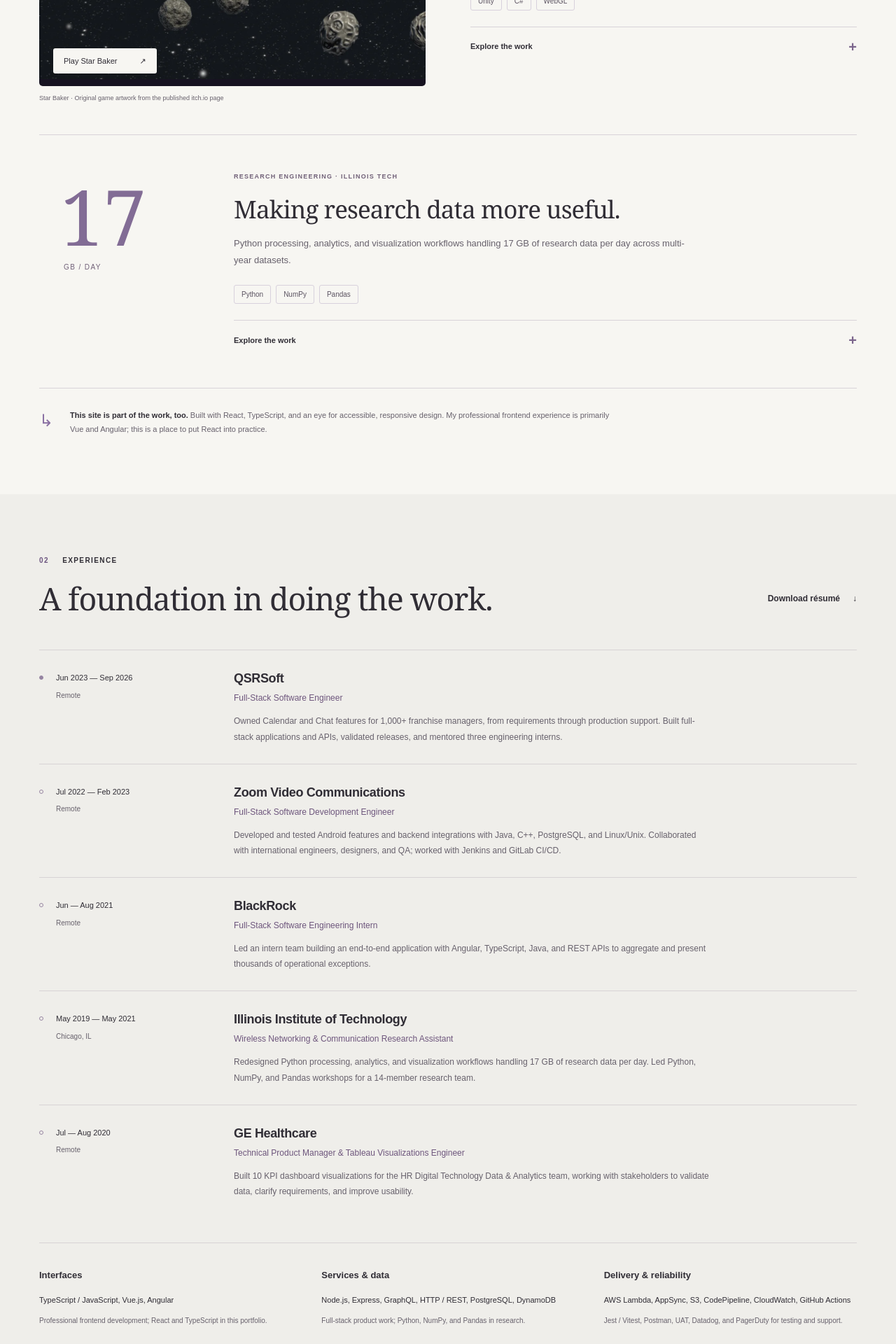
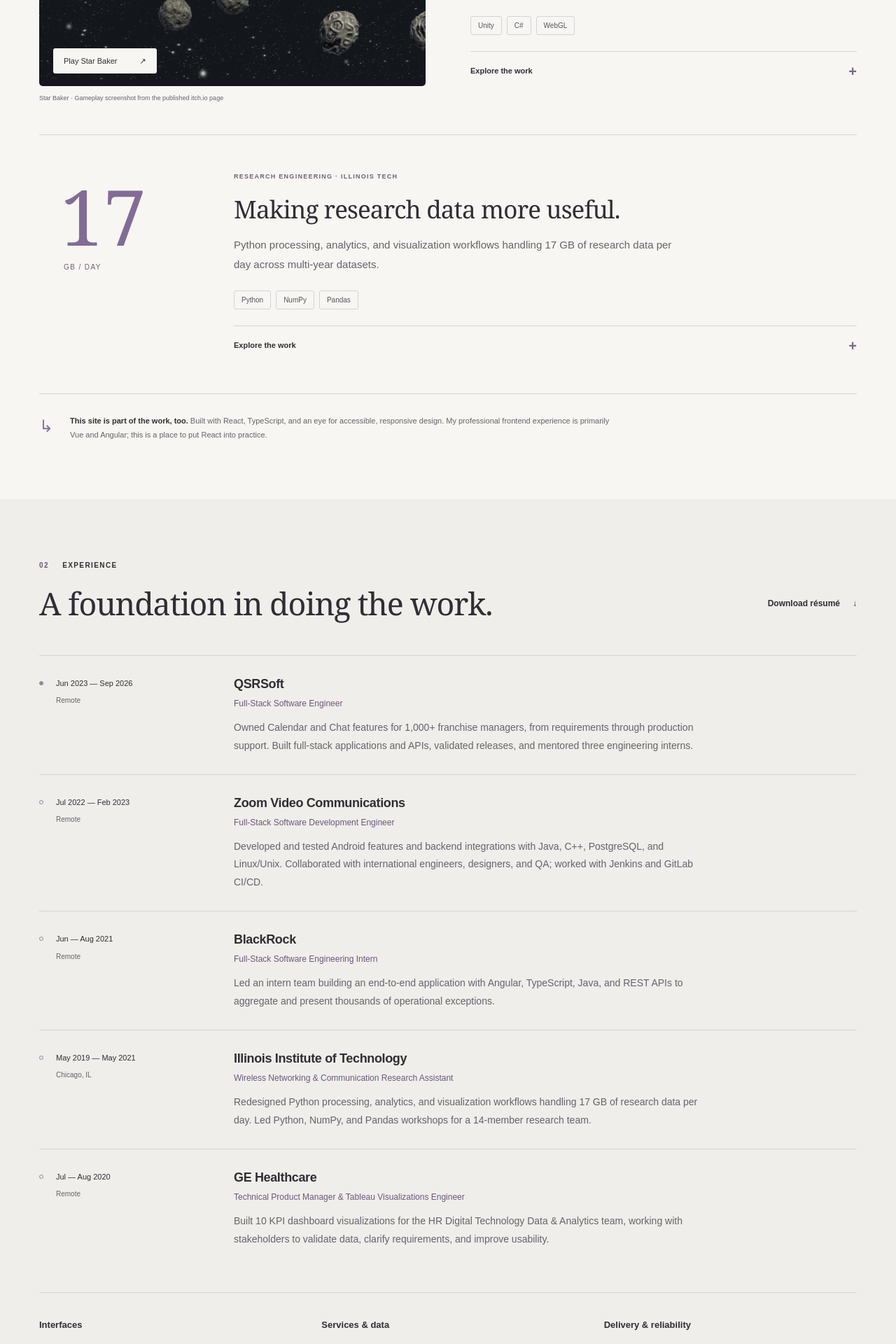
Before and after one commit to gmarnold/grace-arnold-portfolio, a React (Vite) app: page / in a window 1280 px wide. Shown: the part 1820-3740 px from the top of the page at 70% size. Built offline with nearby package versions, Linux system fonts and the light colour scheme.

Commit message:
fix: improve portfolio and resume readability

```diff
--- a/scripts/assets.ts
+++ b/scripts/assets.ts
@@ -15,7 +15,7 @@
 const purple = rgb(0.4, 0.31, 0.48);
 let y = 752;
 
-function text(value: string, size = 9, strong = false, color = ink, gap = 3) {
+function text(value: string, size = 10, strong = false, color = ink, gap = 3) {
   const font = strong ? bold : regular;
   const words = value.split(/\s+/);
   let line = '';
@@ -73,20 +73,20 @@
 experience.forEach((job, index) => {
   text(`${job.company}  |  ${job.dates}`, 9, true);
   text(`${job.role}  |  ${job.location}`, 8, false, purple);
-  text(descriptions[index], 8.5, false, ink, 3);
+  text(descriptions[index], 9.5, false, ink, 3);
   y -= 5;
 });
 heading('Education & mentorship');
 text('Illinois Institute of Technology — M.S. & B.S. in Computer Science, May 2022', 9, true);
 text(
   'Teaching Assistant, Jan 2019–May 2022: led Computer Organization/MIPS and Data Structures labs serving 80+ students. Founder and President of Google Developer Student Clubs; taught Google Cloud and Android development.',
-  8.5,
+  9.5,
 );
 heading('Selected creative project');
 text('Star Baker — Sole developer | Unity, C#, WebGL | grachay.itch.io/star-baker', 9, true);
 text(
   'Built and published an action side-scroller with obstacle spawning, scoring, power-ups, and collision feedback. Documented debugging decisions and remaining limitations. Art assets from the Unity Asset Store.',
-  8.5,
+  9.5,
 );
 if (y < 30) throw new Error(`Resume exceeds one page: baseline ${y}`);
 await writeFile('public/grace-arnold-resume.pdf', await pdf.save());
--- a/src/App.tsx
+++ b/src/App.tsx
@@ -203,16 +203,16 @@
                 <img
                   src={`${base}images/star-baker.webp`}
                   width="1200"
-                  height="675"
+                  height="717"
                   loading="lazy"
-                  alt="Star Baker game artwork: an astronaut collecting baked goods among asteroids in space"
+                  alt="Star Baker gameplay screenshot: an astronaut collecting baked goods among asteroids in space"
                 />
                 <span className="play-label">
                   Play Star Baker <Arrow />
                 </span>
               </a>
               <figcaption>
-                Star Baker · Original game artwork from the published itch.io page
+                Star Baker · Gameplay screenshot from the published itch.io page
               </figcaption>
             </figure>
             <div className="project-copy">
--- a/src/styles.css
+++ b/src/styles.css
@@ -379,7 +379,7 @@
   margin-bottom: 17px;
 }
 .project-summary {
-  font-size: 13px;
+  font-size: 15px;
   line-height: 1.85;
   color: var(--color-muted);
   max-width: 475px;
@@ -438,7 +438,7 @@
   margin: 22px 0 7px;
 }
 .case-body p {
-  font-size: 13px;
+  font-size: 14px;
   line-height: 1.8;
   color: var(--color-muted);
 }
@@ -652,7 +652,7 @@
   margin-bottom: 13px;
 }
 .job-description {
-  font-size: 12px;
+  font-size: 14px;
   line-height: 1.85;
   color: var(--color-muted);
   max-width: 680px;
@@ -672,13 +672,13 @@
   margin-bottom: 15px;
 }
 .skills-grid p {
-  font-size: 11px;
+  font-size: 13px;
   line-height: 1.9;
   margin-bottom: 9px;
 }
 .skills-grid .skill-context {
   color: var(--color-muted);
-  font-size: 10px;
+  font-size: 12px;
 }
 .about-section {
   display: grid;
@@ -699,7 +699,7 @@
   padding-top: 2px;
 }
 .about-copy p {
-  font-size: 13px;
+  font-size: 15px;
   line-height: 1.85;
   color: var(--color-muted);
 }
```
Also changed, not shown: 1 other file (tests, documents, lock files or other folders).
